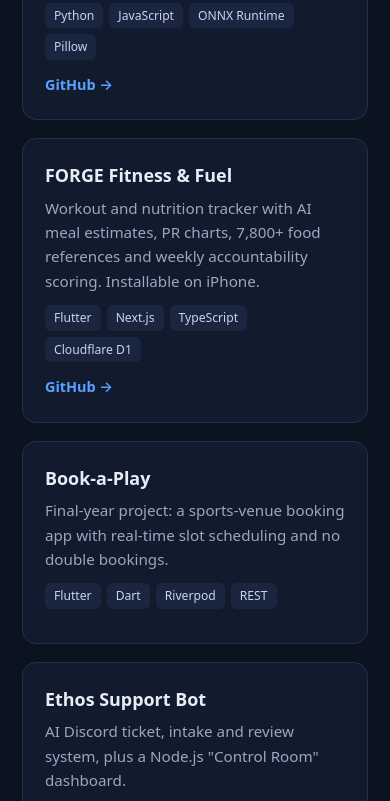
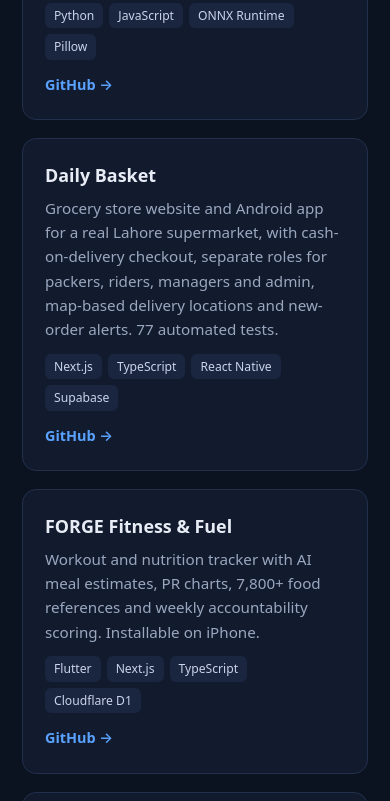
Before and after one commit to uzzicodes/uzzicodes.github.io, a plain HTML site: page index.html in a window 390 px wide. Shown: the part 2762-3563 px from the top of the page. Drawn offline with Linux system fonts and the light colour scheme.

Commit message:
Add Daily Basket and updated CV
Co-Authored-By: Claude Opus 5.5 <noreply@anthropic.com>
Claude-Session: https://claude.ai/code/session_01BSdsDRPypV5Kvy3Kjn6SSV

```diff
--- a/index.html
+++ b/index.html
@@ -77,6 +77,7 @@ footer{padding:40px 0;color:var(--mute);text-align:center;border-top:1px solid v
 <h2>Featured projects</h2><p class="sub">Source code is on GitHub.</p>
 <div class="feat card" style="margin-bottom:18px"><img src="askari.png" alt="Askari Batch Studio promo poster generator app screenshot" loading="lazy"><div><h3>Askari Batch Studio</h3><p>A desktop retail-marketing tool built for Askari Departmental Store, Lahore. It has 211 campaign templates, imports from Excel/CSV, finds product photos online with brand and pack-size verification, removes backgrounds with U²-Net, and exports PNG/ZIP batches.</p><div class="chips"><i>Python</i><i>JavaScript</i><i>ONNX Runtime</i><i>Pillow</i></div><div class="links"><a href="https://github.com/uzzicodes/askari-batch-studio">GitHub →</a></div></div></div>
 <div class="grid">
+<article class="card"><h3>Daily Basket</h3><p>Grocery store website and Android app for a real Lahore supermarket, with cash-on-delivery checkout, separate roles for packers, riders, managers and admin, map-based delivery locations and new-order alerts. 77 automated tests.</p><div class="chips"><i>Next.js</i><i>TypeScript</i><i>React Native</i><i>Supabase</i></div><div class="links"><a href="https://github.com/uzzicodes/daily-basket">GitHub →</a></div></article>
 <article class="card"><h3>FORGE Fitness &amp; Fuel</h3><p>Workout and nutrition tracker with AI meal estimates, PR charts, 7,800+ food references and weekly accountability scoring. Installable on iPhone.</p><div class="chips"><i>Flutter</i><i>Next.js</i><i>TypeScript</i><i>Cloudflare D1</i></div><div class="links"><a href="https://github.com/uzzicodes/forge-fitness">GitHub →</a></div></article>
 <article class="card"><h3>Book-a-Play</h3><p>Final-year project: a sports-venue booking app with real-time slot scheduling and no double bookings.</p><div class="chips"><i>Flutter</i><i>Dart</i><i>Riverpod</i><i>REST</i></div></article>
 <article class="card"><h3>Ethos Support Bot</h3><p>AI Discord ticket, intake and review system, plus a Node.js "Control Room" dashboard.</p><div class="chips"><i>Python</i><i>discord.py</i><i>Node.js</i></div><div class="links"><a href="https://github.com/uzzicodes/ethos-support-bot">GitHub →</a></div></article>
@@ -92,7 +93,7 @@ footer{padding:40px 0;color:var(--mute);text-align:center;border-top:1px solid v
 
 <section id="skills"><div class="wrap"><h2>Skills</h2><p class="sub">&nbsp;</p><div class="skills">
 <div class="card"><b>Languages</b>Dart, Python, JavaScript, TypeScript, C++, Lua, HTML/CSS</div>
-<div class="card"><b>Mobile &amp; Web</b>Flutter, Riverpod, Next.js, Tailwind, REST APIs, PWA</div>
+<div class="card"><b>Mobile &amp; Web</b>React, React Native, Flutter, Next.js, Tailwind, REST APIs, PWA</div>
 <div class="card"><b>AI &amp; Automation</b>LLM APIs (Gemini, Groq, OpenAI), discord.py, asyncio, ONNX, FFmpeg</div>
 <div class="card"><b>Cloud &amp; Data</b>Cloudflare Workers, D1, SQLite, Drizzle ORM, Git/GitHub</div>
 <div class="card"><b>Media</b>DaVinci Resolve &amp; Fusion, motion &amp; sound design</div>
```
Also changed, not shown: 1 other file.
